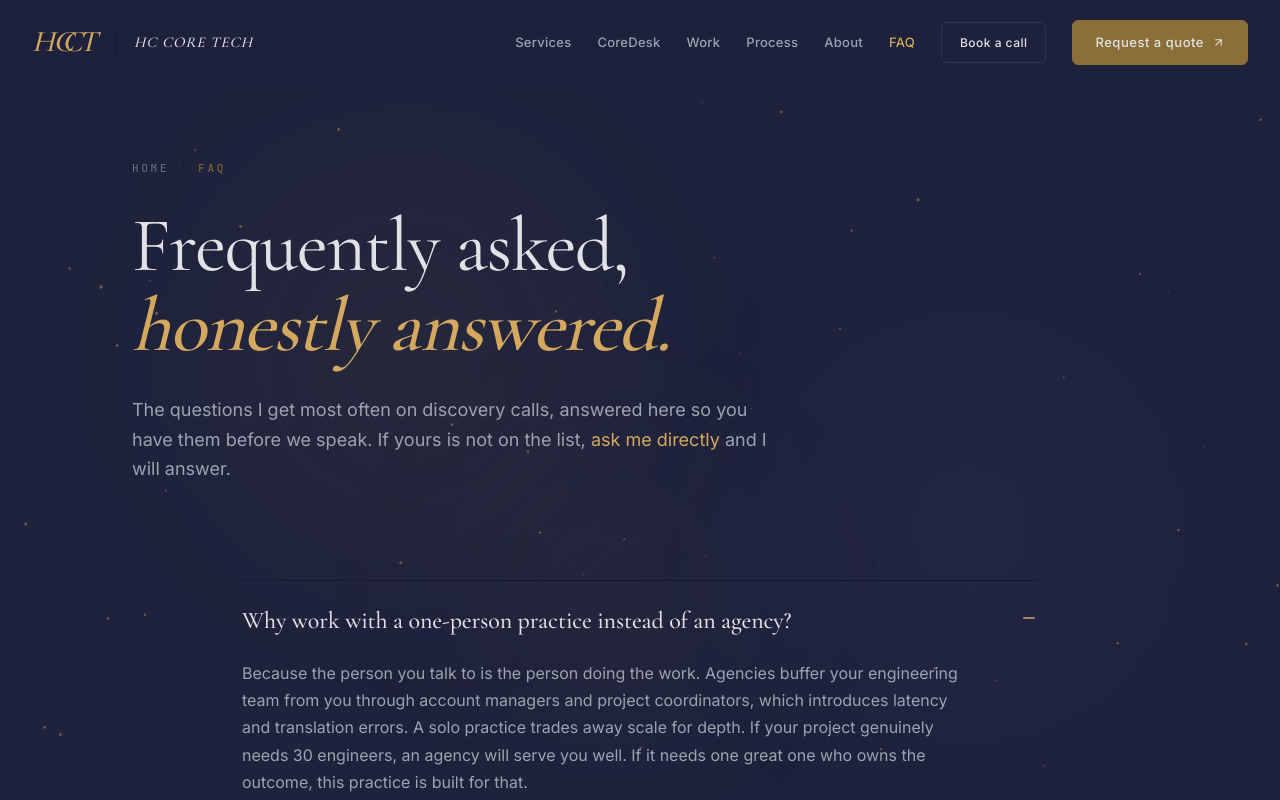
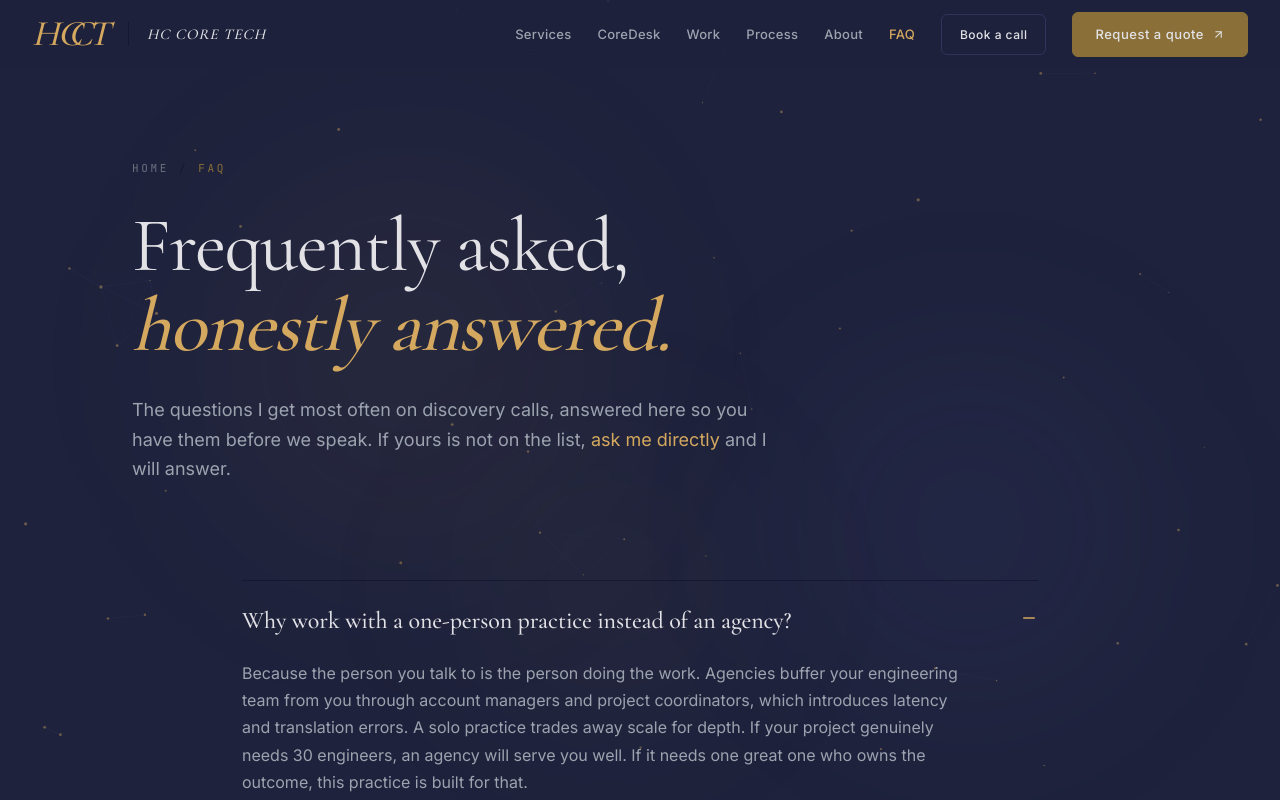
Before and after one commit to hc-core-tech/hccoretech-site, a Next.js app: page /faq in a window 1280 px wide. Shown: the top 800 px of the page. Built offline with nearby package versions, Linux system fonts and the light colour scheme.

Commit message:
nav: bigger monogram, tighter vertical padding for more prominent brand mark

```diff
--- a/app/components/HCCoreTechHomepage.tsx
+++ b/app/components/HCCoreTechHomepage.tsx
@@ -399,7 +399,7 @@ function Nav() {
     <>
       <nav style={{
         position: 'fixed', top: 0, left: 0, right: 0, zIndex: 100,
-        padding: isMobile ? '14px 20px' : '20px 32px',
+        padding: isMobile ? '10px 20px' : '12px 32px',
         background: scrolled ? 'rgba(30, 34, 60, 0.82)' : 'transparent',
         backdropFilter: scrolled ? 'blur(14px)' : 'none',
         WebkitBackdropFilter: scrolled ? 'blur(14px)' : 'none',
@@ -413,7 +413,7 @@ function Nav() {
           <a href="/#top" style={{
             display: 'flex', alignItems: 'center', gap: '18px',
           }}>
-            <HCCTMonogram size={isMobile ? 24 : 30} variant="compact" animated />
+            <HCCTMonogram size={isMobile ? 28 : 36} variant="compact" animated />
             {!isMobile && (
               <span style={{
                 paddingLeft: '18px',
--- a/app/components/SharedLayout.tsx
+++ b/app/components/SharedLayout.tsx
@@ -154,7 +154,7 @@ function Nav() {
     <>
       <nav style={{
         position: 'fixed', top: 0, left: 0, right: 0, zIndex: 100,
-        padding: isMobile ? '14px 20px' : '20px 32px',
+        padding: isMobile ? '10px 20px' : '12px 32px',
         background: scrolled ? 'rgba(30, 34, 60, 0.85)' : 'rgba(30, 34, 60, 0.6)',
         backdropFilter: 'blur(14px)',
         WebkitBackdropFilter: 'blur(14px)',
@@ -167,7 +167,7 @@ function Nav() {
           gap: '48px',
         }}>
           <Link href="/" style={{ display: 'flex', alignItems: 'center', gap: '18px', textDecoration: 'none', flexShrink: 0 }}>
-            <HCCTMonogram size={isMobile ? 24 : 30} animated />
+            <HCCTMonogram size={isMobile ? 28 : 36} animated />
             {!isMobile && (
               <span style={{
                 paddingLeft: '18px', borderLeft: `1px solid ${T.hairline}`,
```
